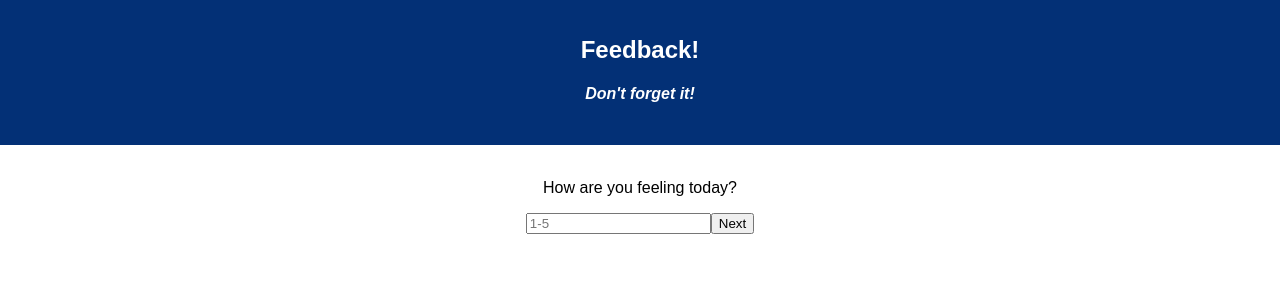
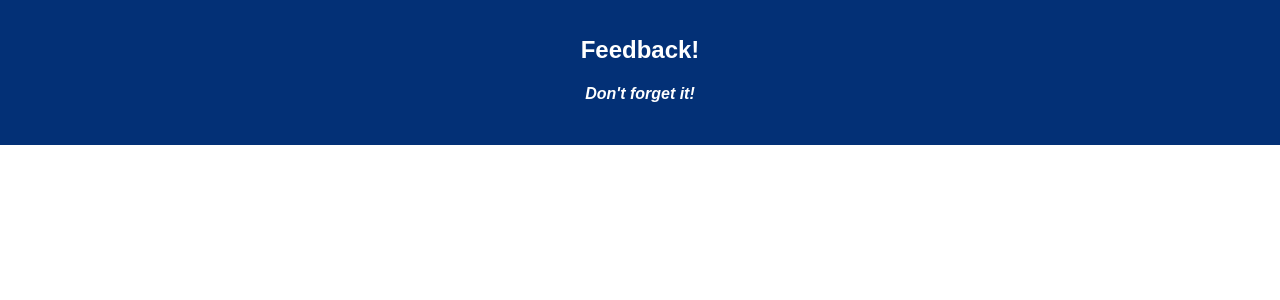
Before and after one commit to Emmasong34/redux-feedback-loop, a React (Create React App) app: page /#/review in a window 1280 px wide. Before the commit this address led to /. Shown: the top 300 px of the page. Built offline with nearby package versions, Linux system fonts and the light colour scheme.

Commit message:
next button moving from feeling to understanding is  working

```diff
--- a/package.json
+++ b/package.json
@@ -9,9 +9,11 @@
     "react": "^16.8.6",
     "react-dom": "^16.8.6",
     "react-redux": "^7.2.2",
+    "react-router": "^5.2.0",
     "react-router-dom": "^5.2.0",
     "react-scripts": "^3.4.0",
-    "redux": "^4.0.5"
+    "redux": "^4.0.5",
+    "redux-logger": "^3.0.6"
   },
   "devDependencies": {
     "nodemon": "^1.18.5"
--- a/src/components/App/App.js
+++ b/src/components/App/App.js
@@ -2,18 +2,28 @@ import React, { Component } from 'react';
 // import axios from 'axios';
 import './App.css';
 import Feeling from '../Feeling/Feeling';
+import Understanding from '../Understanding/Understanding';
+import { HashRouter as Router, Route } from 'react-router-dom';
 
 class App extends Component {
+
+
+
+
   render() {
     return (
+      <Router>
         <div className="App">
           <header className="App-header">
             <h1 className="App-title">Feedback!</h1>
             <h4><i>Don't forget it!</i></h4>
           </header>
           <br/>
-        <Feeling />
+          {/* <Feeling /> */}
         </div>
+        <Route exact path="/" component={Feeling}/>
+        <Route exact path="/1" component={Understanding}/>
+      </Router>
     );
   }
 }
--- a/src/components/Feeling/Feeling.js
+++ b/src/components/Feeling/Feeling.js
@@ -5,7 +5,7 @@ class Feeling extends Component {
 
     changePage = () => {
         console.log('changing pages');
-        // this.props.history.push('/understanding');
+        this.props.history.push('/understanding');
     }
 
 
@@ -13,8 +13,10 @@ class Feeling extends Component {
         return (
             <div>
                 <p>How are you feeling today?</p>
-                <input placeholder="1-5"></input>
-                <button onClick={this.changePage}>Next</button>
+                <input className="feelingInput" placeholder="1-5"></input>
+                <button onClick={this.changePage}
+                // if {feelingInput === '' (alert('All fields must be completed.'))}
+                >Next</button>
             </div>
         )
     }
--- a/src/components/Understanding/Understanding.js
+++ b/src/components/Understanding/Understanding.js
@@ -1,5 +1,6 @@
 import React, { Component } from 'react';
 import {connect} from 'react-redux';
+import Feeling from '../Feeling/Feeling';
 
 class Understanding extends Component {
 
--- a/src/index.js
+++ b/src/index.js
@@ -8,10 +8,17 @@ import { createStore, combineReducers } from 'redux';
 import { Provider } from 'react-redux';
 
 
+const feedback = (state=[], action) => {
+    if(action.type === 'COLLECT_FEEDBACK'){
+        return action.payload
+    }
+    return state;
+}
+
 //holds all reducers
 const storeInstance = createStore(
     combineReducers({
-
+        feedback
     }),
 );
 
```
Also changed, not shown: 1 other file (tests, documents, lock files or other folders). Lines whose indentation alone changed are shown as unchanged.
